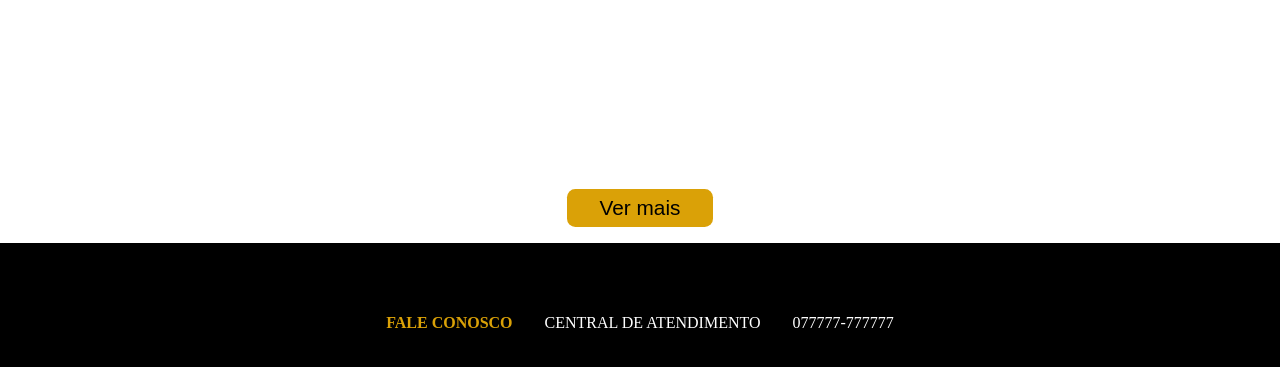
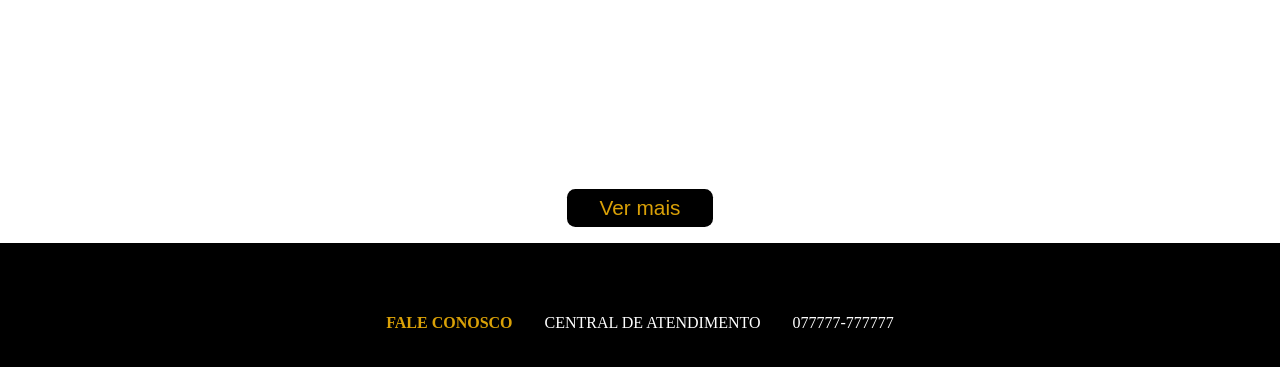
Before and after one commit to dorffdaniel/cafeteria-Regional, a plain HTML site: page index.html in a window 1280 px wide. In both pictures the pointer is over the button "Ver mais". Shown: the part 1437-1804 px from the top of the page. Drawn offline with Linux system fonts and the light colour scheme.

Commit message:
animacao no btn ver mais adicionado

```diff
--- a/src/css/style.css
+++ b/src/css/style.css
@@ -142,6 +142,10 @@ html{
     transition: all ease 0.5s;
 }
 
+#produtos h2{
+    font-size: calc(1vw + 1em);
+}
+
 #produtos .btnVerMaisCafes{
     width: 7em;
     height: 2em;
@@ -150,6 +154,13 @@ html{
     border: none;
     font-size: 1.3em;
     cursor: pointer;
+    transition: all ease 0.8s;
+}
+
+#produtos .btnVerMaisCafes:hover{
+    transition: all ease 0.8s;
+    background: #000;
+    color: #daa107;
 }
 
 .rodape{
```
